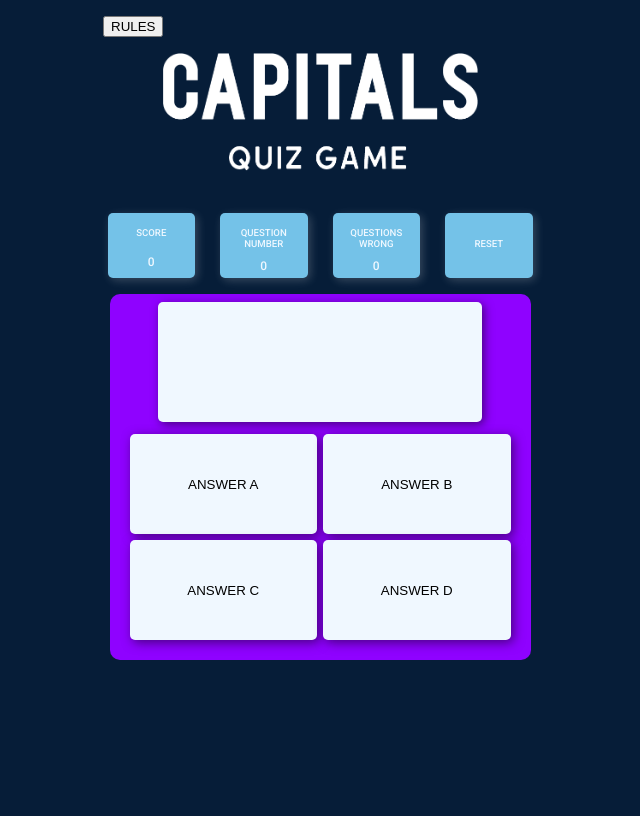
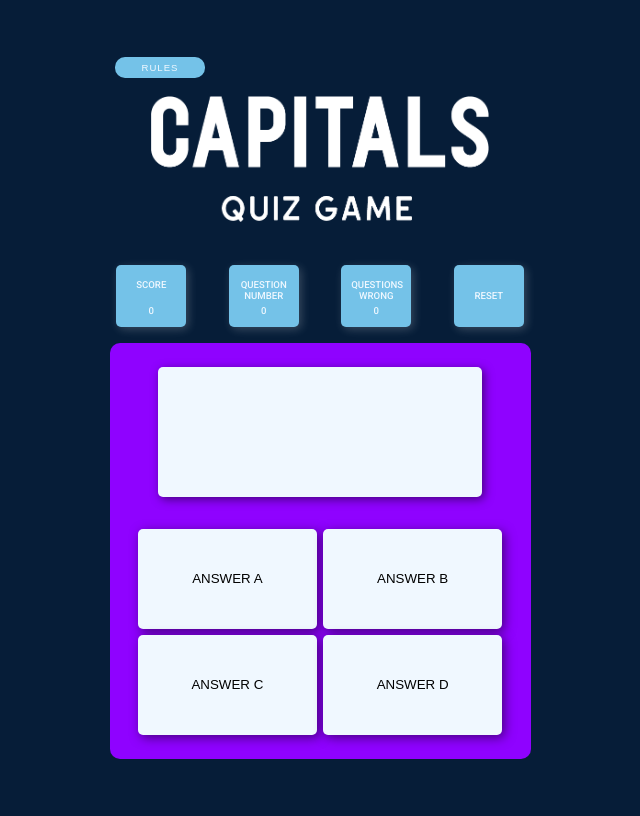
Before and after one commit to thomasjfcaldwell/project1-capitalsoftheworld-trivia-game, a PHP site: page / in a window 1280 px wide. Shown: the whole page, without its empty margins (320-960 px from the left). Before the commit the page ends 660 px from the top, so only its background shows below. Run offline with PHP 8.4, Linux system fonts and the light colour scheme.

Commit message:
styling to modal

```diff
--- a/index.html
+++ b/index.html
@@ -8,15 +8,14 @@
 	</head>
 	<body>
 		<div id = "wrapper">
+			<!-- Model button-->
 			<button id="myBtn" class="modal-button">RULES</button>
+			<!-- Modal content -->
 			<div id="myModal" class="modal">
-
-  <!-- Modal content -->
 				<div class="modal-content">
 					<span class="close">&times;</span>
 						<section id ="rules">
-		<h1 class ='rulesofgame'>How to play</h1>
-
+							<h2 class ='rulesofgame-header'>How to play</h2>
 								<li class = "rulesofgame">first question is ready</li>
 								<li class = "rulesofgame">Choose from the 4 options what you think the correct city is</li>
 								<li class = "rulesofgame">10 points for each correct answer</li>
@@ -25,54 +24,57 @@
 								<li class = "rulesofgame">Have fun and learn</li>
 						</section>
 				</div>
-
 			</div>
+			<!-- HEADER content -->
 			<header>
 				<img
-				id="triviaheader"
+					class="game-title"
 					src="images/Asset 1.png"
 					alt="game heading"
 				/>
 			</header>
+			<!-- SCOREBOARD content -->
 			<div class="gameinfo">
 				<div class="gameinfobutton-container">
 					<p class="gameinfobuttons">score</p>
 					<div class="topbuttons" id="score">score</div>
 				</div>
+
 				<div class="gameinfobutton-container">
 					<p class="gameinfobuttons">question <br />Number</p>
 					<div class="topbuttons" id="question number">question</div>
 				</div>
+
 				<div class="gameinfobutton-container">
-			<p class="gameinfobuttons">
-				questions<br />
-				wrong
-			</p>
+					<p class="gameinfobuttons">questions<br />wrong</p>
 					<div class="topbuttons" id="wrong answers">Wrong Answers</div>
 				</div>
+
 				<div class="gameinfobutton-container">
 					<div class="gameinfobuttons-reset" id="reset button">Reset</div>
 				</div>
 			</div>
+			<!-- WINNER MESSAGE -->
 			<section id='winnermessage'>
-			<iframe src="https://giphy.com/embed/cOtvwSHKaFK3Ul1VVu" width="220" height="135" frameBorder="0" class="giphy-embed"
-				allowFullScreen></iframe>
+				<iframe src="https://giphy.com/embed/cOtvwSHKaFK3Ul1VVu" width="220" height="135" frameBorder="0" class="giphy-embed"allowFullScreen>
+				</iframe>
 				<p><a href="https://giphy.com/gifs/memecandy-cOtvwSHKaFK3Ul1VVu"></a></p>
 				<h2>Wow you know your capital cities alright</h2>
 				<a href=https://youtu.be/ub82Xb1C8os> click here to claim your prize</a>
 			</section>
 
+			<!-- LOOSER MESSAGE -->
 			<section id ='loosermessage'>
-			<iframe src="https://giphy.com/embed/10h8CdMQUWoZ8Y" width="260" height="157" frameBorder="0" class="giphy-embed"
-				allowFullScreen></iframe>
+					<iframe src="https://giphy.com/embed/10h8CdMQUWoZ8Y" width="260" height="157" frameBorder="0" class="giphy-embed"allowFullScreen></iframe>
 					<p><a href="https://giphy.com/gifs/someone-idea-lurker-10h8CdMQUWoZ8Y"></a></p>
 			</section>
-
+			<!-- QUESTION AND ANSWER SECTION -->
 			<div class="question__box">
+			<!-- QUESTION SECTION -->
 				<section id="question">
 					<div class="CapitalCity"></div>
 				</section>
-
+			<!-- ANSWER SECTION -->
 				<section class="answerbuttons">
 					<button class="buttons stylebuttons"  id="A" data-name="A">ANSWER A</button>
 					<button class="button stylebuttons"  id="B" data-name="B">ANSWER B</button>
@@ -80,8 +82,7 @@
 					<button class="buttons stylebuttons" id="D" data-name="D">ANSWER D</button>
 				</section>
 			</div>
-		</div>
-
+			<!-- SCRIPT TAG FOR JAVASCRIPT -->
 			<script src="script.js"></script>
 		</div>
 	</body>
--- a/script.js
+++ b/script.js
@@ -22,12 +22,12 @@ fetch(`${url}`, {
 	}) // this is me bringing in the data and separating the counties and capitals in to objects
 	.then((response) => {
 		countries = response;
-		console.log(countries);
 		for (country of countries) {
 			let pair = {
 				cont: country.name,
 				capital: country.capital,
 			};
+			// console.log(pair);
 			countriesCapitals.push(pair);
 		}
 	})
@@ -54,11 +54,12 @@ let currentA = '';
 function getQuestion() {
 	// This is where I filled the question and did a method so they are different each time. Also to make sure the correct answer is available
 	currentQuestion = Math.floor(Math.random() * countriesCapitals.length);
+	console.log(currentQuestion);
 
 	currentQ = countriesCapitals[currentQuestion].capital;
+	console.log(currentQ);
 
 	currentA = countriesCapitals[currentQuestion].cont.common;
-	console.log(currentA);
 	question.innerHTML = `${countriesCapitals[currentQuestion].capital} is the capital of`;
 }
 // this is me bringing in the buttons from the html file
@@ -75,6 +76,7 @@ function getAnswerOptions() {
 		const randomNumber = Math.floor(Math.random() * countriesCapitals.length);
 		const country = countriesCapitals[randomNumber].cont.common;
 		answers.push(country);
+		console.log(country);
 	}
 
 	answers.sort((a, b) => 0.5 - Math.random()); // here
@@ -96,6 +98,7 @@ function selectedAnswer() {
 		score += 10;
 		if (score === 100)
 			document.getElementById('winnermessage').style.display = 'block';
+		document.querySelector(('question__box'.style.display = 'none'));
 	} else {
 		numWrongQuestions++;
 		if (numWrongQuestions > 5) {
--- a/styles.css
+++ b/styles.css
@@ -1,5 +1,8 @@
+/* Importing Roboto font from Google Fonts */
+
 @import url('https://fonts.googleapis.com/css2?family=Roboto:ital,wght@0,300;0,500;1,400&display=swap');
 
+/* Body Styles */
 body {
 	margin-inline: auto;
 	background: #061D38;
@@ -8,26 +11,94 @@ body {
 	font-size: 12px;
 }
 
+/* Content Wrapper Styles for Mobile View */
 #wrapper{
 	max-width: 450px;
 	margin-inline: auto;
+	height:100vh;
+	display: flex;
+	flex-direction: column;
+	justify-content: center;
 }
 
+/* Header Style including Title */
+header{
+	display:flex;
+	justify-content: center;
+	align-items: center;
+}
+.game-title {
+	margin-top:0.5rem;
+	width: 75%;
+}
 
-#headergame {
-	font-size: 1em;
-	text-align: center;
-	text-transform: uppercase;
-	letter-spacing: 0.1em;
-	color: #79a22d;
+/* RULES OF THE GAME MODEL STYLES */
+.modal {
+	display: none;
+	/* Hidden by default */
+	position: fixed;
+	/* Stay in place */
+	z-index: 1;
+	/* Sit on top */
+	left: 0;
+	top: 0;
+	width: 100%;
+	height: 100%;
+	overflow: auto;
+	background-color: rgb(0, 0, 0);
+	background-color: rgba(0, 0, 0, 0.4);
 }
-#triviaheader {
-	margin-top:0.5rem;
-	display: block;
-	margin-left: auto;
-	margin-right: auto;
-	width: 70%;
+/* Modal Button to Open Rules */
+.modal-button {
+	margin: 0px 20px 10px 20px;
+	width: 20%;
+	font-size: 0.6rem;
+	background-color: #74C2E8;
+	border: 0;
+	padding-block: 0.3rem;
+	border-radius: 10px;
+	color: aliceblue;
+	letter-spacing: 1px;
 }
+/* Modal Content/Box */
+.modal-content {
+	background-color: #fefefe;
+	margin: 15% auto;
+	/* 15% from the top and centered */
+	padding: 20px;
+	border: 1px solid #888;
+	width: 80%;
+	/* Could be more or less, depending on screen size */
+}
+/* The Close Button */
+.close {
+	color: #aaa;
+	float: right;
+	font-size: 28px;
+	font-weight: bold;
+}
+.close:hover,
+.close:focus {
+	color: black;
+	text-decoration: none;
+	cursor: pointer;
+}
+
+/* Modal Content Text - RULES OF THE GAME */
+#rules {
+	/* text-align: center; */
+}
+.rulesofgame {
+	/* text-align: center; */
+	font-size: 0.9em;
+	/* margin-top: 1em; */
+	width: 100%;
+	list-style: none;
+	margin-block: 5px;
+}
+
+/* Modal END */
+
 
 .gameinfo {
 	display: flex;
@@ -42,7 +113,7 @@ body {
 	flex: 1;
 	text-align: center;
 	color:aliceblue;
-	height: 3rem;
+	height: 1rem;
 }
 .gameinfobutton-container{
 	background-color:#74C2E8;
@@ -50,12 +121,12 @@ body {
 	flex-direction: column;
 	padding: 5px 10px;
 	border-radius: 5px;
-	width: 15%;
+	width:50px;
 	margin: 1rem 0;
 	box-shadow: 0.2em 0.2em 0.8em rgba(255, 255, 255, 0.2);
 }
 .topbuttons {
-	font-size: 1em;
+	font-size: 0.8em;
 	text-transform: uppercase;
 	flex: 1;
 	text-align: center;
@@ -73,29 +144,35 @@ body {
 .question__box{
 	background-color: #8F02FF;
 	width:90%;
-	height: 350px;
+	height: 400px;
 	border-radius: 10px;
 	padding: 0.5rem;
 	margin-inline: auto;
+	display:flex;
+	flex-direction: column;
+	justify-content: center;
 }
 #question {
 	background-color: aliceblue;
-	height: 120px;
+	height: 160px;
 	border-radius: 5px;
 	display: flex;
 	align-items: center;
 	justify-content: center;
 	width: 80%;
 	margin-inline: auto;
+	margin-block: 1rem;
 	box-shadow: 0.2em 0.2em 0.8em rgba(0, 0, 0, 0.5);
 }
 
 .answerbuttons {
 	display: grid;
 	margin-inline: auto;
+	margin-block: 1rem;
 	grid-template-columns: 1fr 1fr;
-	padding: 1em;
 	grid-gap: 0.5em;
+	/* background-color: #79a22d; */
+	width: 90%;
 }
 
 .stylebuttons {
@@ -105,6 +182,7 @@ body {
 	border:none;
 	border-radius: 5px;
 	transition: all 0.1s ease-out;
+	padding: 20px;
 }
 .stylebuttons:active{
 	background-color:#74C2E8;
@@ -129,64 +207,3 @@ body {
 	margin-top: 2em;
 	padding: 0.2em;
 }
-#rules {
-	text-align: center;
-	margin: 4em;
-}
-
-.rulesofgame {
-	text-align: center;
-	font-size: 1em;
-	margin-top: 1em;
-}
-
-/* The Modal (background) */
-.modal {
-	display: none;
-	/* Hidden by default */
-	position: fixed;
-	/* Stay in place */
-	z-index: 1;
-	/* Sit on top */
-	left: 0;
-	top: 0;
-	width: 100%;
-	/* Full width */
-	height: 100%;
-	/* Full height */
-	overflow: auto;
-	/* Enable scroll if needed */
-	background-color: rgb(0, 0, 0);
-	/* Fallback color */
-	background-color: rgba(0, 0, 0, 0.4);
-	/* Black w/ opacity */
-}
-.modal-button{
-	margin:0.5rem;
-}
-
-/* Modal Content/Box */
-.modal-content {
-	background-color: #fefefe;
-	margin: 15% auto;
-	/* 15% from the top and centered */
-	padding: 20px;
-	border: 1px solid #888;
-	width: 80%;
-	/* Could be more or less, depending on screen size */
-}
-
-/* The Close Button */
-.close {
-	color: #aaa;
-	float: right;
-	font-size: 28px;
-	font-weight: bold;
-}
-
-.close:hover,
-.close:focus {
-	color: black;
-	text-decoration: none;
-	cursor: pointer;
-}
```
Lines whose indentation alone changed are shown as unchanged.
